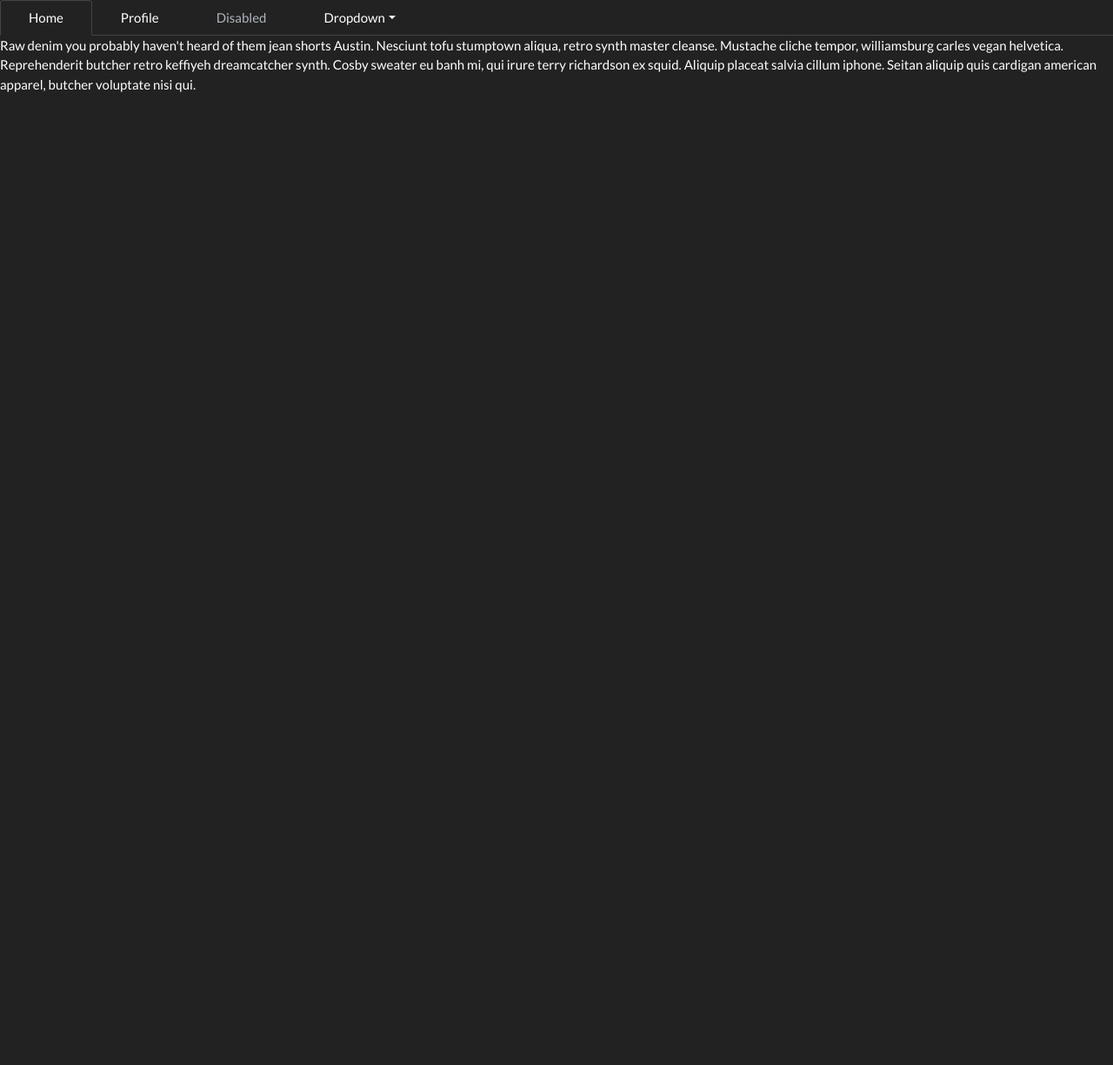
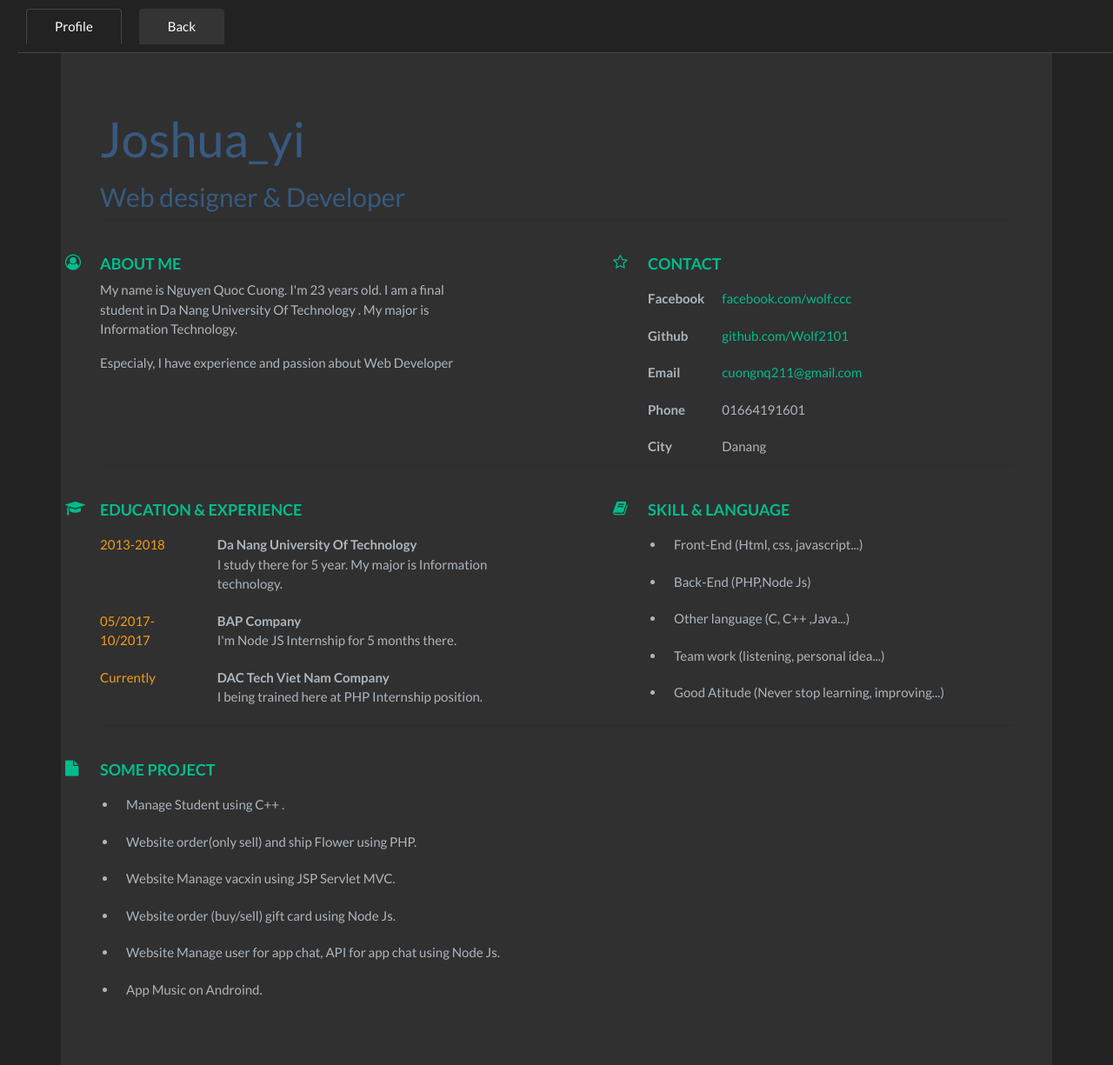
Before and after one commit to Joshua-li-yi/food_blog_django, a Python web app: template food_blog/templates/me.html in a window 1280 px wide. Shown: the whole page at 87% size. Before the commit the page ends 106 px from the top, so only its background shows below. Run offline with Jinja, Linux system fonts and the light colour scheme; the template is opened without the code that fills it, so the values that code supplies are empty.

Commit message:
add me html

```diff
--- /dev/null
+++ b/food_blog/static/css/me.css
@@ -0,0 +1,72 @@
+
+#wrapper {
+    max-width: 1170px;
+    margin: 0 auto;
+    padding: 50px 30px;
+}
+
+.header {
+    margin-top: 15px;
+
+}
+.lead {
+
+    font-size: 30px;
+    margin-top: 15px;
+}
+/*div img {
+    width: 15%;
+    float:right;
+}
+.clearfix {
+    clear: both;
+}*/
+
+.col-header-icon {
+    margin-right: 10px;
+}
+
+.col-header-title {
+    font-size: 18px;
+    font-weight: bold;
+    text-transform: uppercase;
+}
+
+td {
+    padding: 10px 20px;
+    padding-left: 0;
+
+}
+
+.td1 {
+    font-weight: bold;
+}
+
+.col-header-title{
+    position: relative;
+}
+
+.col-header-title i{
+    position: absolute;
+    left: -40px;
+}
+
+.row-info{
+    margin-top: 40px;
+}
+
+.pr-20{
+    padding-right: 20px;
+}
+
+.row-work{
+    margin-top: 40px;
+}
+ul {
+    /*list-style: none;*/
+    padding: 0px;
+    margin-left: 20px;
+}
+li {
+    padding: 10px;
+}
--- a/food_blog/templates/index.html
+++ b/food_blog/templates/index.html
@@ -51,7 +51,7 @@
             <h1 class="display-3">Hello, Food Hunter!</h1>
             <p class="lead">This is a simple guid, follow me you can learn how to start you food share time.</p>
             <hr class="my-4">
-            <h3>It's begin. Please click the Button Sign up down,if you already sign up plese click the sign in</h3>
+            <h3>Let's begin. Please click the Button Sign up down,if you already sign up plese click the sign in</h3>
             <p class="lead">
 {#                要填路由#}
                 <a class="btn btn-primary btn-lg" href="/user/register" role="button">Sign Up</a>
--- a/food_blog/templates/me.html
+++ b/food_blog/templates/me.html
@@ -8,43 +8,165 @@
     <link rel="icon" href="/static/img/food_blog_icon%20.png" style="width: auto;">
     <!-- Bootstrap CSS -->
     <link rel="stylesheet" href="/static/css/bootstrap.css">
+    <link rel="stylesheet" href="/static/css/me.css">
+    <link rel="stylesheet" href="https://cdnjs.cloudflare.com/ajax/libs/font-awesome/4.7.0/css/font-awesome.css">
+
     <title>Me</title>
 </head>
 
 <body>
+<div>
     <ul class="nav nav-tabs">
         <li class="nav-item">
-          <a class="nav-link active" data-toggle="tab" href="#home">Home</a>
+            <a class="nav-link active" data-toggle="tab" href="#Profile">Profile</a>
         </li>
+        {#        跳转回家#}
         <li class="nav-item">
-          <a class="nav-link" data-toggle="tab" href="#profile">Profile</a>
+            <a class="nav-link" href="/user/home" type="button" style="background-color:#343434">Back</a>
         </li>
-        <li class="nav-item">
-          <a class="nav-link disabled" href="#">Disabled</a>
-        </li>
-        <li class="nav-item dropdown">
-          <a class="nav-link dropdown-toggle" data-toggle="dropdown" href="#" role="button" aria-haspopup="true" aria-expanded="false">Dropdown</a>
-          <div class="dropdown-menu" style="">
-            <a class="dropdown-item" href="#">Action</a>
-            <a class="dropdown-item" href="#">Another action</a>
-            <a class="dropdown-item" href="#">Something else here</a>
-            <div class="dropdown-divider"></div>
-            <a class="dropdown-item" href="#">Separated link</a>
-          </div>
-        </li>
+        {#        <li class="nav-item">#}
+        {#            <a class="nav-link disabled" href="#">Disabled</a>#}
+        {#        </li>#}
+        {#        <li class="nav-item dropdown">#}
+        {#            <a class="nav-link dropdown-toggle" data-toggle="dropdown" href="#" role="button" aria-haspopup="true"#}
+        {#               aria-expanded="false">Dropdown</a>#}
+        {#            <div class="dropdown-menu">#}
+        {#                <a class="dropdown-item" href="#">Action</a>#}
+        {#                <a class="dropdown-item" href="#">Another action</a>#}
+        {#                <a class="dropdown-item" href="#">Something else here</a>#}
+        {#                <div class="dropdown-divider"></div>#}
+        {#                <a class="dropdown-item" href="#">Separated link</a>#}
+        {#            </div>#}
+        {#        </li>#}
     </ul>
     <div id="myTabContent" class="tab-content">
-        <div class="tab-pane fade show active" id="home">
-          <p>Raw denim you probably haven't heard of them jean shorts Austin. Nesciunt tofu stumptown aliqua, retro synth master cleanse. Mustache cliche tempor, williamsburg carles vegan helvetica. Reprehenderit butcher retro keffiyeh dreamcatcher synth. Cosby sweater eu banh mi, qui irure terry richardson ex squid. Aliquip placeat salvia cillum iphone. Seitan aliquip quis cardigan american apparel, butcher voluptate nisi qui.</p>
+        <div class="tab-pane fade active show" id="Profile">
+            <div class="container bg-dark text-light">
+                <div id="wrapper">
+                    <div class="header text-primary clearfix ">
+                        <!-- <div class="image">
+                            <img src="img/messi.jpg" alt="messi" class="img-thumbail img-responsive ">
+                        </div> -->
+                        {#                昵称和基本介绍#}
+                        <div class="content">
+                            <h1 class="display-4">Joshua_yi</h1>
+                            <h2 class="lead">Web designer & Developer</h2>
                         </div>
-        <div class="tab-pane fade" id="profile">
-          <p>Food truck fixie locavore, accusamus mcsweeney's marfa nulla single-origin coffee squid. Exercitation +1 labore velit, blog sartorial PBR leggings next level wes anderson artisan four loko farm-to-table craft beer twee. Qui photo booth letterpress, commodo enim craft beer mlkshk aliquip jean shorts ullamco ad vinyl cillum PBR. Homo nostrud organic, assumenda labore aesthetic magna delectus mollit.</p>
                     </div>
-        <div class="tab-pane fade" id="dropdown1">
-          <p>Etsy mixtape wayfarers, ethical wes anderson tofu before they sold out mcsweeney's organic lomo retro fanny pack lo-fi farm-to-table readymade. Messenger bag gentrify pitchfork tattooed craft beer, iphone skateboard locavore carles etsy salvia banksy hoodie helvetica. DIY synth PBR banksy irony. Leggings gentrify squid 8-bit cred pitchfork.</p>
+                    <hr class="my-auto">
+                    <div class="row row-info">
+                        <div class="col-md-5">
+                            <h3 class="col-header-title text-success"><i class="fa fa-user-circle-o"></i> About me</h3>
+
+                            <p>My name is Nguyen Quoc Cuong. I'm 23 years old. I am a final student in Da Nang
+                                University Of Technology .
+                                My major is Information Technology.</p>
+
+                            <p>Especialy, I have experience and passion about Web Developer</p>
                         </div>
-        <div class="tab-pane fade" id="dropdown2">
-          <p>Trust fund seitan letterpress, keytar raw denim keffiyeh etsy art party before they sold out master cleanse gluten-free squid scenester freegan cosby sweater. Fanny pack portland seitan DIY, art party locavore wolf cliche high life echo park Austin. Cred vinyl keffiyeh DIY salvia PBR, banh mi before they sold out farm-to-table VHS viral locavore cosby sweater.</p>
+
+                        <div class="col-md-5 offset-md-2">
+
+                            <h3 class="col-header-title text-success"><i class="fa fa-star-o"></i>Contact</h3>
+
+                            <table>
+                                <tr>
+                                    <td class="td1">Facebook</td>
+                                    <td><a href="http://www.facebook.com/wolf.ccc">facebook.com/wolf.ccc </a></td>
+                                </tr>
+                                <tr>
+                                    <td class="td1">Github</td>
+                                    <td><a href="https://github.com/Wolf2101">github.com/Wolf2101</a></td>
+                                </tr>
+                                <tr>
+                                    <td class="td1">Email</td>
+                                    <td><a href="mailto:cuongnq211@gmail.com?subject=Dear20%Mr20%Cuong">cuongnq211@gmail.com</a>
+                                    </td>
+                                </tr>
+                                <tr>
+                                    <td class="td1">Phone</td>
+                                    <td>01664191601</td>
+                                </tr>
+                                <tr>
+                                    <td class="td1">City</td>
+                                    <td>Danang</td>
+                                </tr>
+                            </table>
+                        </div>
+                    </div>
+                    <hr class="my-auto">
+                    <div class="row row-info">
+                        <div class="col-md-6">
+                            <h3 class="col-header-title text-success"><i class="fa fa-graduation-cap"></i> Education &
+                                Experience </h3>
+
+                            <table>
+                                <tr>
+                                    <td valign="top" class="text-warning">
+                                        2013-2018
+                                    </td>
+                                    <td valign="top">
+                                        <strong> Da Nang University Of Technology </strong> <br> I study there for 5
+                                        year. My major is Information technology.
+                                    </td>
+                                </tr>
+                                <tr>
+                                    <td valign="top" class="text-warning">05/2017-10/2017</td>
+                                    <td valign="top">
+                                        <strong> BAP Company </strong> <br> I'm Node JS Internship for 5 months there.
+                                    </td>
+                                </tr>
+                                <tr>
+                                    <td valign="top" class="text-warning">Currently</td>
+                                    <td valign="top">
+                                        <strong> DAC Tech Viet Nam Company </strong> <br> I being trained here at PHP
+                                        Internship position.
+                                    </td>
+                                </tr>
+                            </table>
+                        </div>
+                        <div class="col-md-5 offset-md-1">
+                            <h3 class="col-header-title text-success"><i class="fa fa-book"></i> Skill & Language</h3>
+                            <ul>
+                                <li>Front-End (Html, css, javascript...)</li>
+                                <li>Back-End (PHP,Node Js)</li>
+                                <li>Other language (C, C++ ,Java...)</li>
+                                <li>Team work (listening, personal idea...)</li>
+                                <li>Good Atitude (Never stop learning, improving...)</li>
+                            </ul>
+                        </div>
+                    </div>
+                    <hr class="my-auto">
+                    <div class="row row-info">
+                        <div class="col-md-12">
+                            <h3 class="col-header-title text-success"><i class="fa fa-file"></i> Some Project </h3>
+                            <ul>
+                                <li>Manage Student using C++ .</li>
+                                <li>Website order(only sell) and ship Flower using PHP.</li>
+                                <li>Website Manage vacxin using JSP Servlet MVC.</li>
+                                <li>Website order (buy/sell) gift card using Node Js.</li>
+                                <li>Website Manage user for app chat, API for app chat using Node Js.</li>
+                                <li>App Music on Androind.</li>
+                            </ul>
+                        </div>
+                    </div>
+                </div>
+            </div>
+        </div>
+        {#        <div class="tab-pane fade" id="Back">#}
+        {#        </div>#}
+        {#        <div class="tab-pane fade" id="dropdown1">#}
+        {#            <p>Etsy mixtape wayfarers, ethical wes anderson tofu before they sold out mcsweeney's organic lomo retro#}
+        {#                fanny pack lo-fi farm-to-table readymade. Messenger bag gentrify pitchfork tattooed craft beer, iphone#}
+        {#                skateboard locavore carles etsy salvia banksy hoodie helvetica. DIY synth PBR banksy irony. Leggings#}
+        {#                gentrify squid 8-bit cred pitchfork.</p>#}
+        {#        </div>#}
+        {#        <div class="tab-pane fade" id="dropdown2">#}
+        {#            <p>Trust fund seitan letterpress, keytar raw denim keffiyeh etsy art party before they sold out master#}
+        {#                cleanse gluten-free squid scenester freegan cosby sweater. Fanny pack portland seitan DIY, art party#}
+        {#                locavore wolf cliche high life echo park Austin. Cred vinyl keffiyeh DIY salvia PBR, banh mi before they#}
+        {#                sold out farm-to-table VHS viral locavore cosby sweater.</p>#}
+        {#        </div>#}
     </div>
 </div>
 <!-- Optional JavaScript -->
```
Lines whose indentation alone changed are shown as unchanged.
